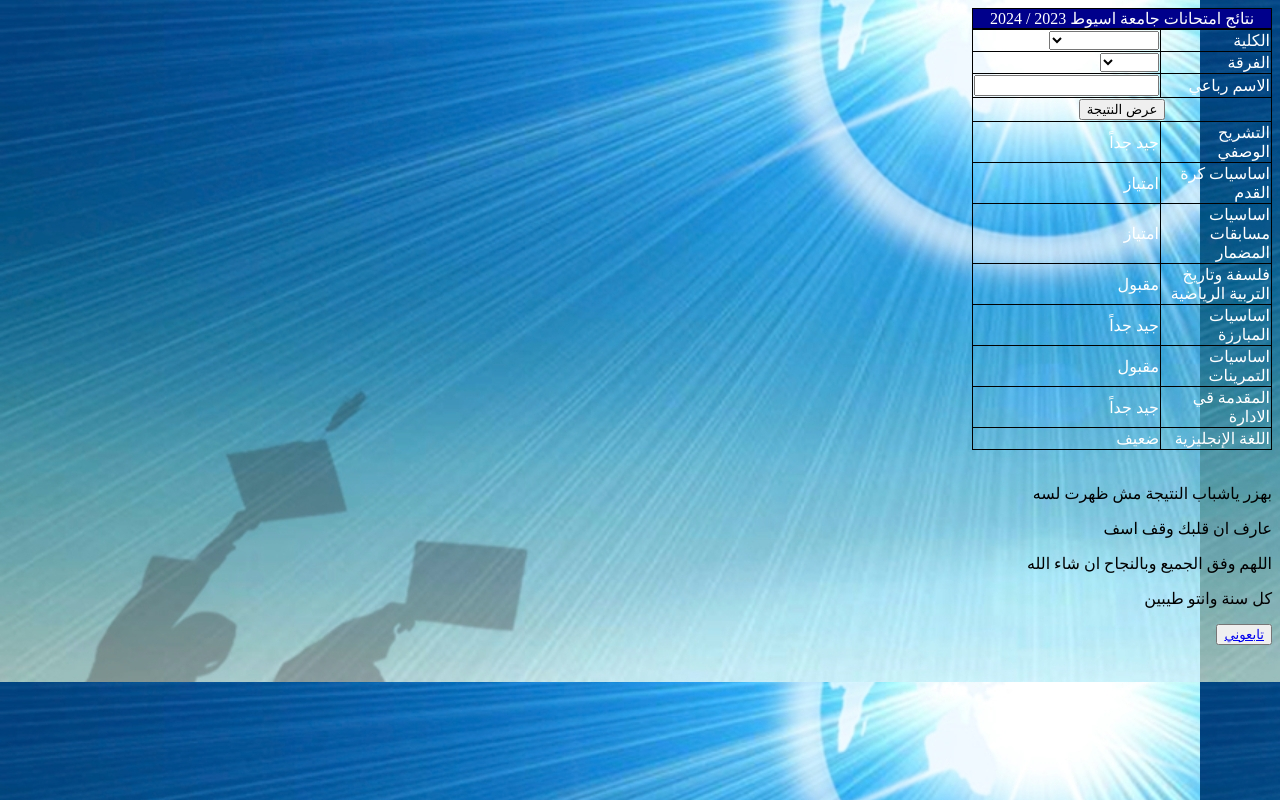
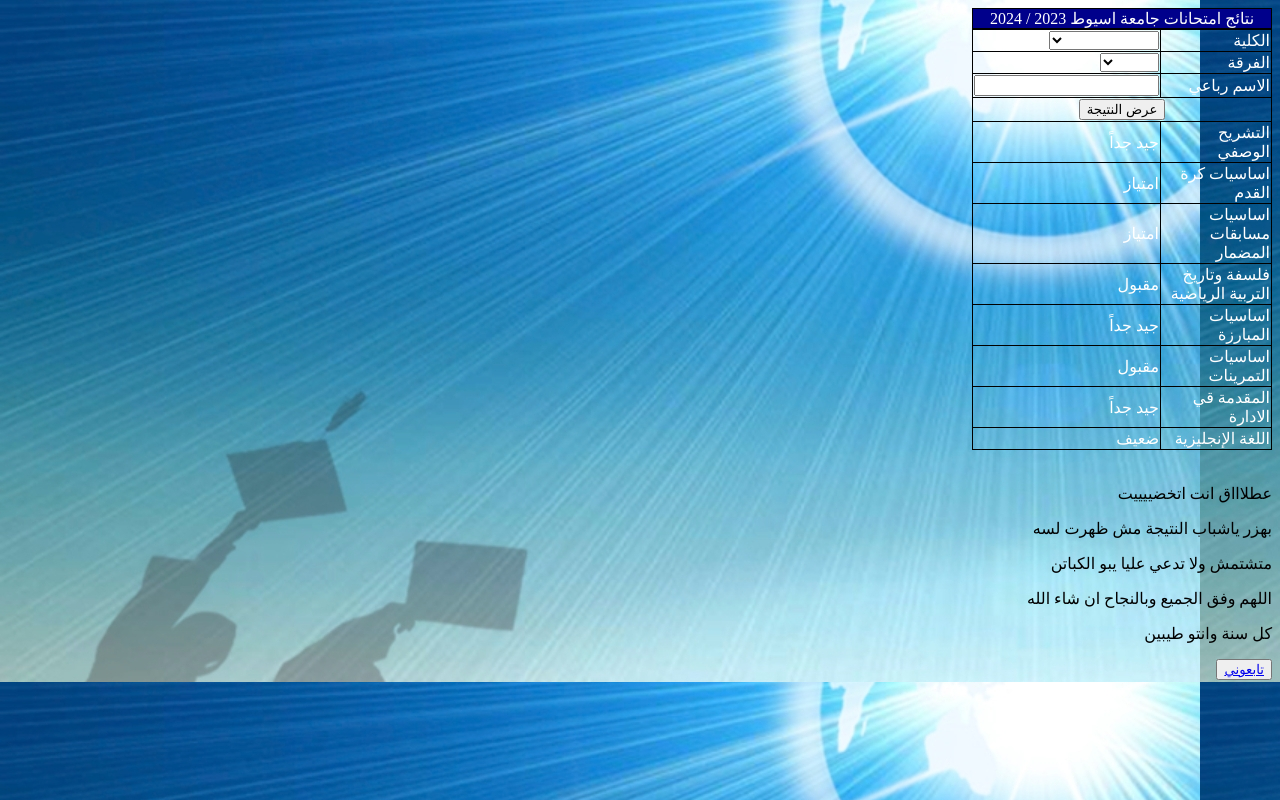
Before and after one commit to Adhamdrazz/natega-sport_science, a plain HTML site: page 1html.html in a window 1280 px wide. Drawn offline with Linux system fonts and the light colour scheme; a script that the page names is missing.

Commit message:
Update 1html.html
Update 1html.html

```diff
--- a/1html.html
+++ b/1html.html
@@ -78,8 +78,9 @@
 
 </table>
 <br>
+<p>عطلاااق انت اتخضييييت <p>
 <p>بهزر ياشباب النتيجة مش ظهرت لسه </p>
-<p>عارف ان قلبك وقف اسف </p>
+<p>متشتمش ولا تدعي عليا يبو الكباتن<p>
 <p>اللهم وفق الجميع وبالنجاح ان شاء الله </p>
 <p>كل سنة وانتو طيبين </p>
 <button><a href="https://www.facebook.com/adham.nashat.106?mibextid=ZbWKwL">تابعوني</a> </button>
```
